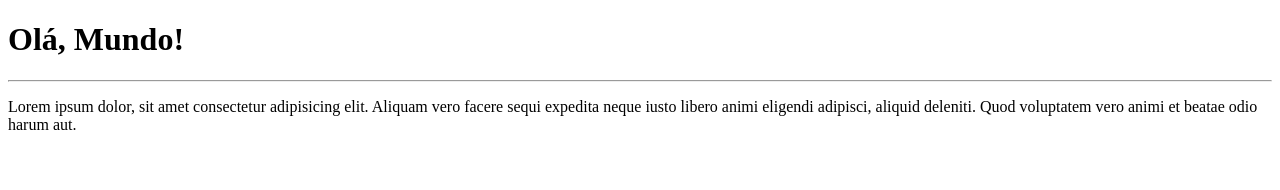
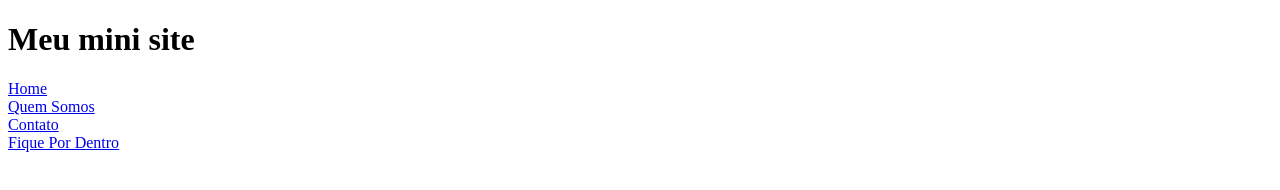
Before and after one commit to manuellamartins/Ola-Mundo, a plain HTML site: page mini-site/index.html in a window 1280 px wide. Drawn offline with Linux system fonts and the light colour scheme.

Commit message:
criando divisões

```diff
--- a/mini-site/index.html
+++ b/mini-site/index.html
@@ -3,11 +3,17 @@
 <head>
     <meta charset="UTF-8">
     <meta name="viewport" content="width=device-width, initial-scale=1.0">
-    <title>Meu primeiro site em repositório</title>
+    <title>Mini site</title>
 </head>
 <body>
-    <h1>Olá, Mundo!</h1>
-    <hr>
-    <p>Lorem ipsum dolor, sit amet consectetur adipisicing elit. Aliquam vero facere sequi expedita neque iusto libero animi eligendi adipisci, aliquid deleniti. Quod voluptatem vero animi et beatae odio harum aut.</p>
+    <div id="cabecalho">
+        <h1>Meu mini site</h1>
+    </div>
+    <div id="menu">
+        <div> <a href="index.html"> Home </a></div>
+        <div> <a href="quemsomos.html"> Quem Somos </a></div>
+        <div> <a href="contato.html"> Contato </a></div>
+        <div> <a href="site.html"> Fique Por Dentro </a></div>
+    </div>
 </body>
 </html>
```
